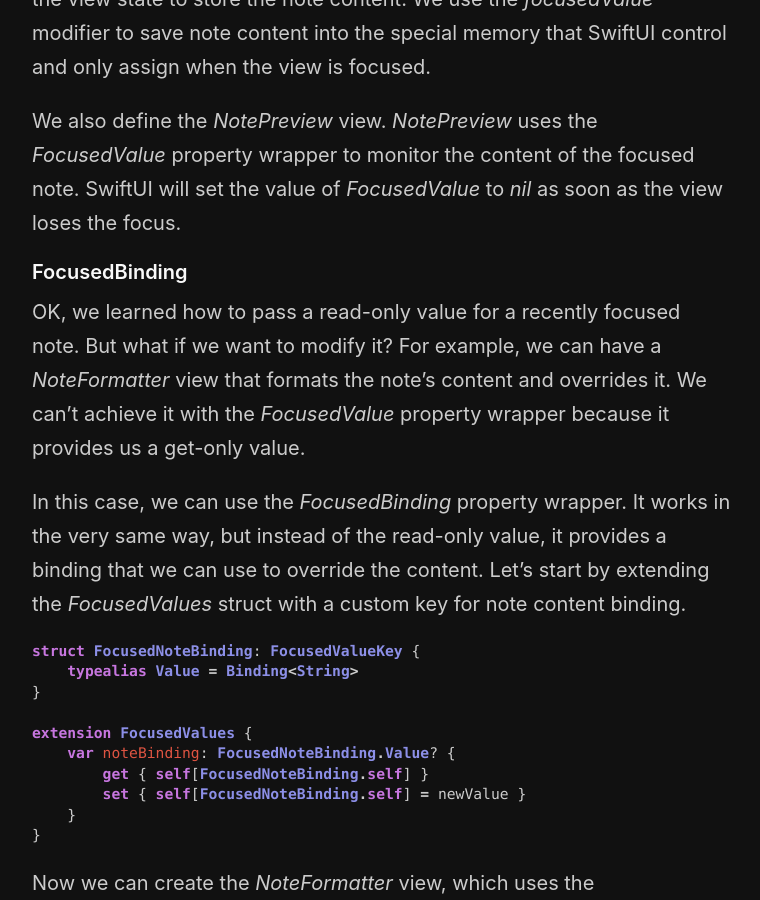
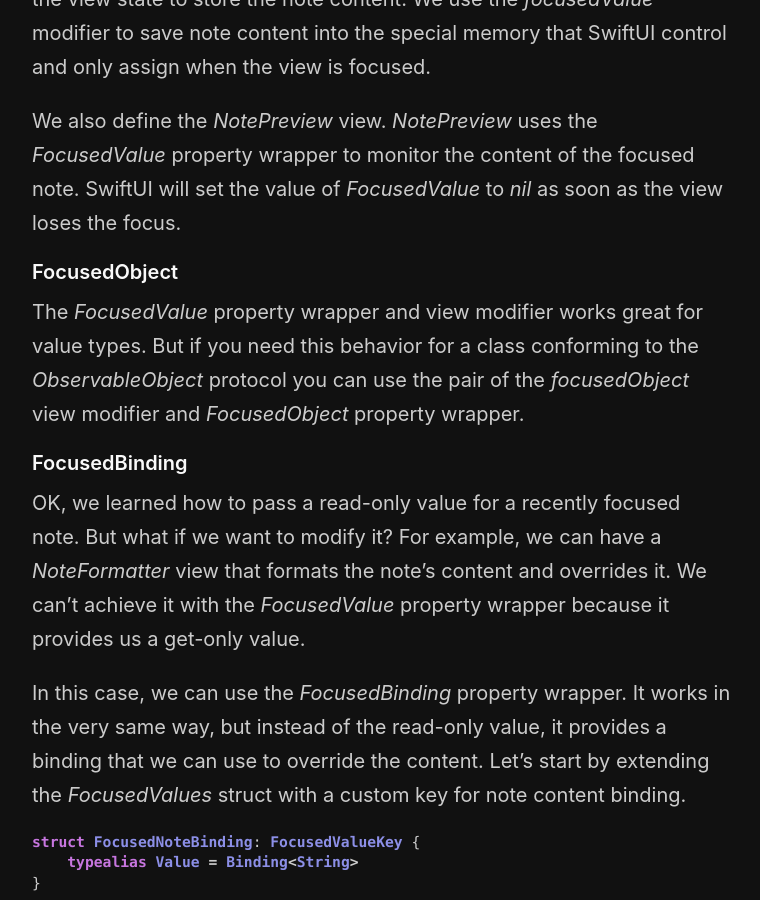
Before and after one commit to mecid/mecid.github.io, a Jekyll site: the page built from _posts/2021-03-03-focusedvalue-and-focusedbinding-property-wrappers-in-swiftui.md, in a window 1280 px wide and 900 px high, scrolled down 2303 px. Shown: the whole window, without its empty margins (258-1018 px from the left). Built offline with Jekyll 4.4.1, drawn with Linux system fonts in a browser that asks for light colours; some of the changed text lies outside the part shown.

Commit message:
focused object section added

````diff
--- a/_posts/2021-03-03-focusedvalue-and-focusedbinding-property-wrappers-in-swiftui.md
+++ b/_posts/2021-03-03-focusedvalue-and-focusedbinding-property-wrappers-in-swiftui.md
@@ -70,6 +70,9 @@ Here we have the *ContentView* with *NoteEditor* that uses a binding from the vi
 
 We also define the *NotePreview* view. *NotePreview* uses the *FocusedValue* property wrapper to monitor the content of the focused note. SwiftUI will set the value of *FocusedValue* to *nil* as soon as the view loses the focus.
 
+#### FocusedObject
+The *FocusedValue* property wrapper and view modifier works great for value types. But if you need this behavior for a class conforming to the *ObservableObject* protocol you can use the pair of the *focusedObject* view modifier and *FocusedObject* property wrapper.
+
 #### FocusedBinding
 OK, we learned how to pass a read-only value for a recently focused note. But what if we want to modify it? For example, we can have a *NoteFormatter* view that formats the note's content and overrides it. We can't achieve it with the *FocusedValue* property wrapper because it provides us a get-only value.
 
@@ -125,7 +128,7 @@ struct NoteFormatter: View {
 ```
 
 #### Conclusion
-Today we learned how to use *FocusedValue* and *FocusedBinding* property wrappers. One of the possible use cases for these property wrappers is commands that we can use to create the main menu for macOS apps. You can access the currently focused view's content and implement some logic that lives in your macOS app's main menu.
+Today we learned how to use *FocusedValue*, *FocusedObject*, and *FocusedBinding* property wrappers. One of the possible use cases for these property wrappers is commands that we can use to create the main menu for macOS apps. You can access the currently focused view's content and implement some logic that lives in your macOS app's main menu.
 
 > To learn more about building the main menu for macOS apps, take a look at my ["Commands in SwiftUI"](/2020/11/24/commands-in-swiftui/) post.
 
````
